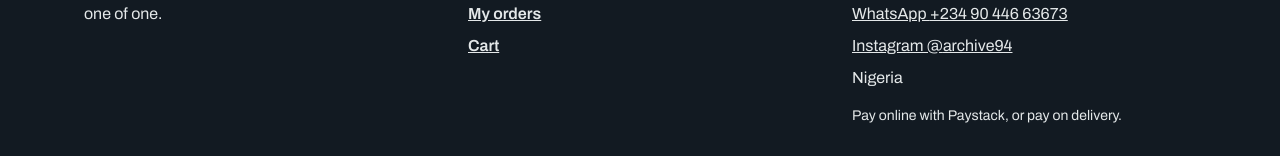
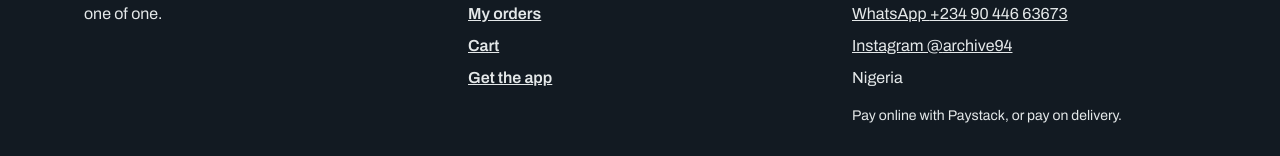
Before and after one commit to emmyanzx/archive94, a Next.js app: page / in a window 1280 px wide. Shown: the part 659-815 px from the top of the page. Built offline with nearby package versions, Linux system fonts and the light colour scheme; no server answers; the database is empty.

Commit message:
Footer link to app download

```diff
--- a/components/Footer.tsx
+++ b/components/Footer.tsx
@@ -11,6 +11,7 @@ export default function Footer() {
           <Link href="/about" className={a}>About</Link>
           <Link href="/orders" className={a}>My orders</Link>
           <Link href="/checkout" className={a}>Cart</Link>
+          <Link href="/download" className={a}>Get the app</Link>
         </nav>
         <div className="grid gap-2 content-start">
           <p className="font-bold">Contact</p>
```
